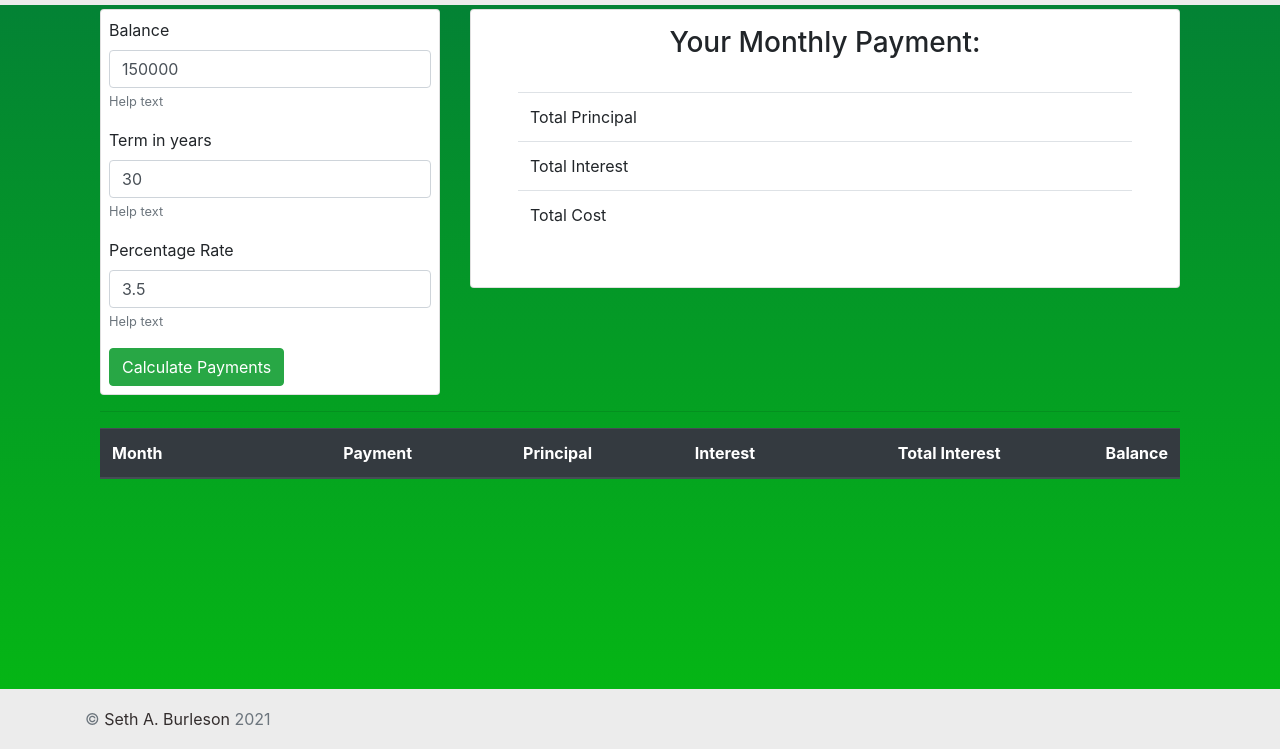
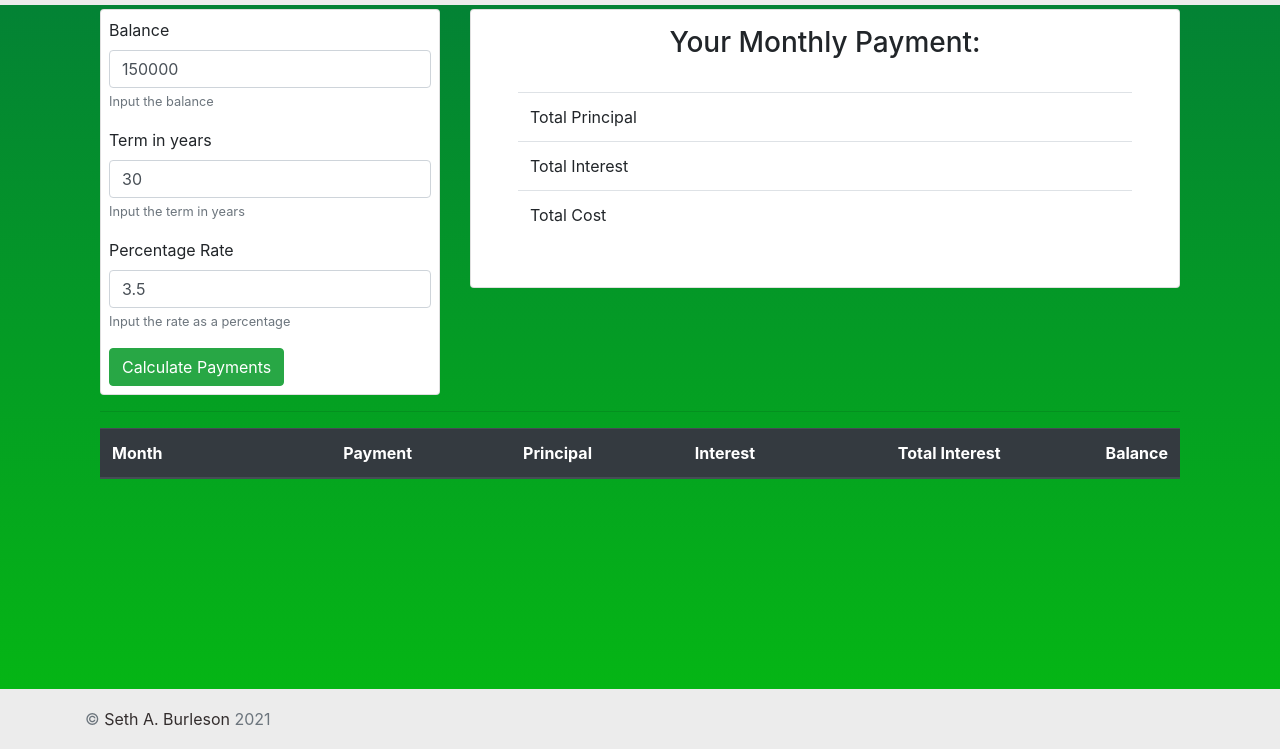
Before and after one commit to sbrevolution5/mortgageCalculator, a plain HTML site: page app.html in a window 1280 px wide. Shown: the part 51-800 px from the top of the page. Drawn offline with nearby package versions, Linux system fonts and the light colour scheme.

Commit message:
edited help text

```diff
--- a/app.html
+++ b/app.html
@@ -65,7 +65,7 @@
                                     <label for="balance">Balance</label>
                                     <input type="number" name="" id="balance" class="form-control" placeholder="Balance"
                                         aria-describedby="helpId" value="150000">
-                                    <small id="helpId" class="text-muted">Help text</small>
+                                    <small id="helpId" class="text-muted">Input the balance</small>
                                 </div>
                             </div>
                         </div>
@@ -75,7 +75,7 @@
                                     <label for="term">Term in years</label>
                                     <input type="number" name="" id="term" class="form-control" placeholder="Term"
                                         aria-describedby="helpId" value="30">
-                                    <small id="helpId" class="text-muted">Help text</small>
+                                    <small id="helpId" class="text-muted">Input the term in years</small>
                                 </div>
                             </div>
                         </div>
@@ -85,7 +85,7 @@
                                     <label for="rate">Percentage Rate</label>
                                     <input type="number" step="0.1" name="" id="rate" class="form-control" placeholder="Rate"
                                         aria-describedby="helpId" value="3.5">
-                                    <small id="helpId" class="text-muted">Help text</small>
+                                    <small id="helpId" class="text-muted">Input the rate as a percentage</small>
                                 </div>
                             </div>
                         </div>
```
